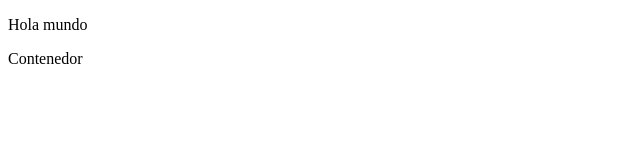
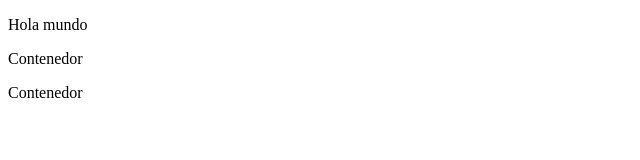
Before and after one commit to LUISAgarc/DAM_Entornos, a plain HTML site: page index.html in a window 1280 px wide. Shown: the full height of the page, 0-640 px from the left. Drawn offline with Linux system fonts and the light colour scheme.

Commit message:
Agragar otro contrendo por comandos

```diff
--- a/index.html
+++ b/index.html
@@ -16,6 +16,9 @@
         <div>
             <p>Contenedor</p>
         </div>
+        <div>
+            <p>Contenedor</p>
+        </div>
     </div>
 
 </body>
```
